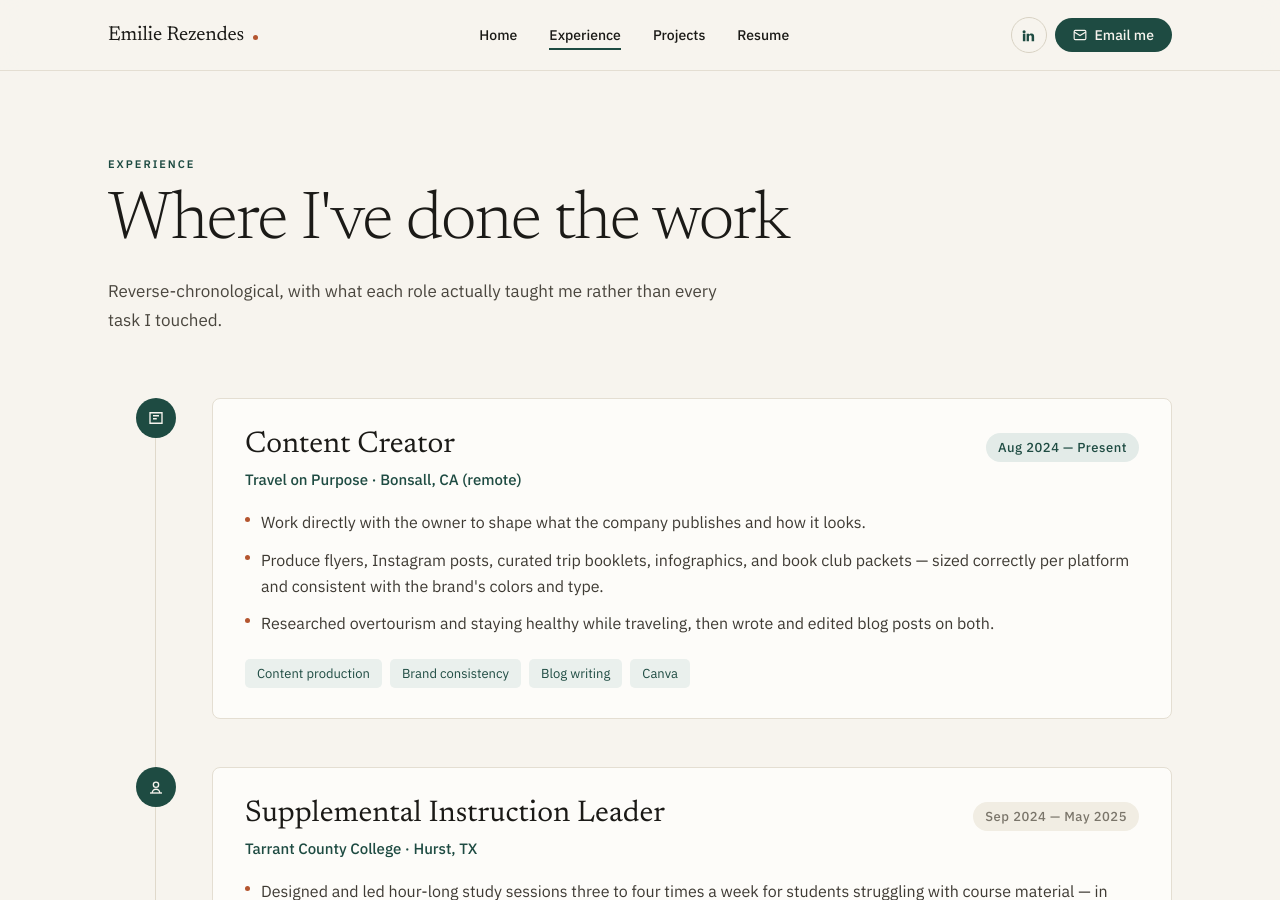
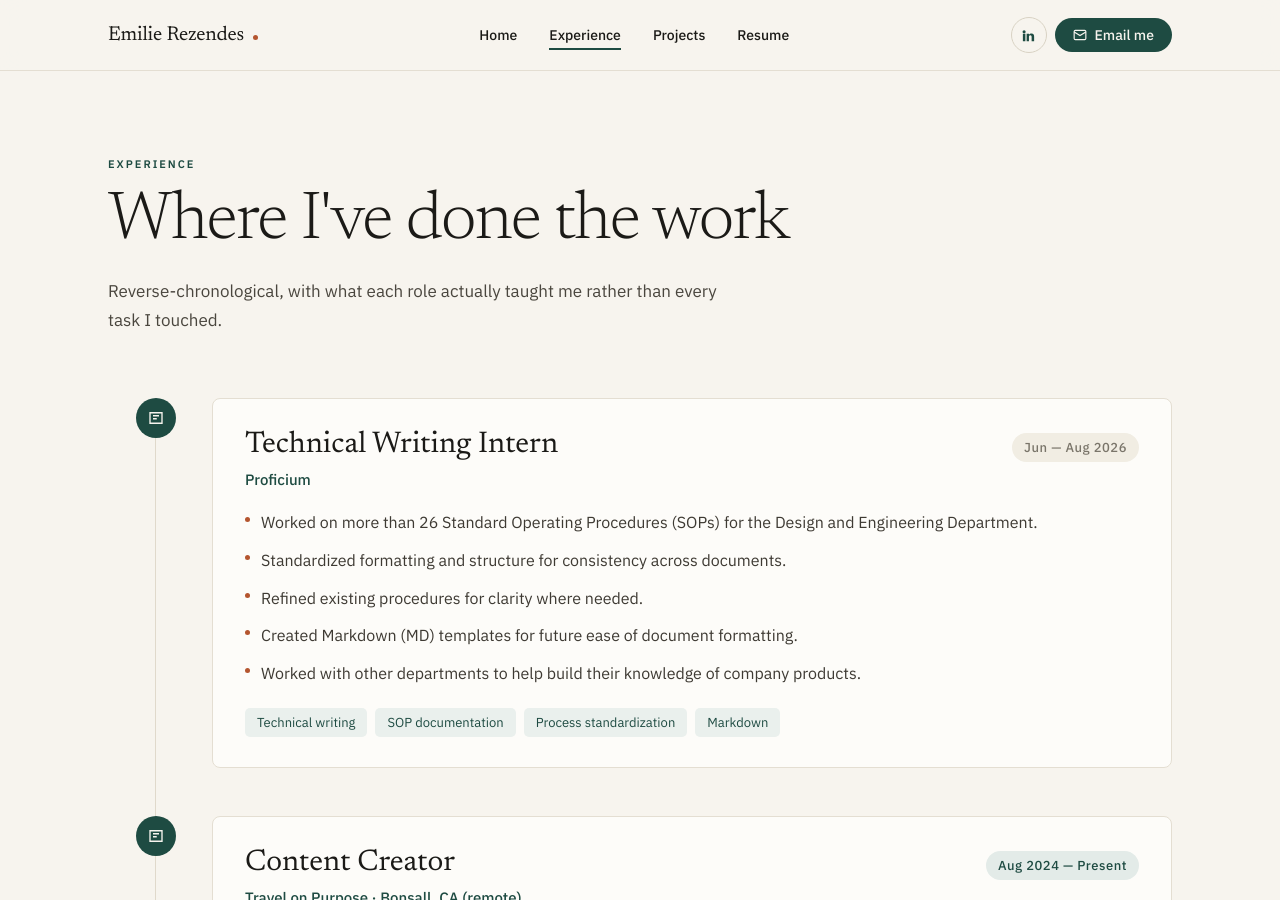
Before and after one commit to emilierezendes-sudo/portfolio, a Jekyll site: the page built from experience.md, in a window 1280 px wide and 900 px high. Built offline with Jekyll 4.4.1, drawn with Linux system fonts in a browser that asks for light colours.

Commit message:
Add Proficium technical writing internship to experience timeline

```diff
--- a/_data/experience.yml
+++ b/_data/experience.yml
@@ -2,6 +2,24 @@
 # icon: briefcase | people | chat | cap  (small icon in the timeline marker)
 # marker: evergreen | clay  (marker circle color — clay is used for the education entry)
 # current: true puts the date pill in the darker "current" style
+- role: Technical Writing Intern
+  org: "Proficium"
+  dates: "Jun — Aug 2026"
+  current: false
+  icon: briefcase
+  marker: evergreen
+  bullets:
+    - "Worked on more than 26 Standard Operating Procedures (SOPs) for the Design and Engineering Department."
+    - "Standardized formatting and structure for consistency across documents."
+    - "Refined existing procedures for clarity where needed."
+    - "Created Markdown (MD) templates for future ease of document formatting."
+    - "Worked with other departments to help build their knowledge of company products."
+  tags:
+    - "Technical writing"
+    - "SOP documentation"
+    - "Process standardization"
+    - "Markdown"
+
 - role: Content Creator
   org: "Travel on Purpose · Bonsall, CA (remote)"
   dates: "Aug 2024 — Present"
```
